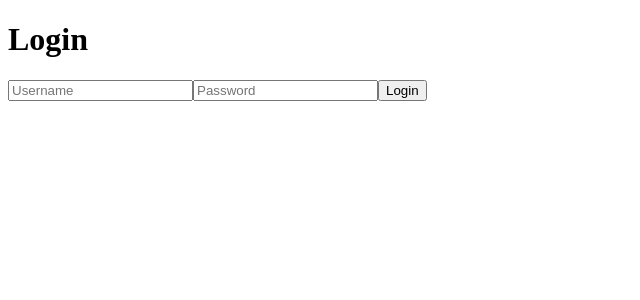
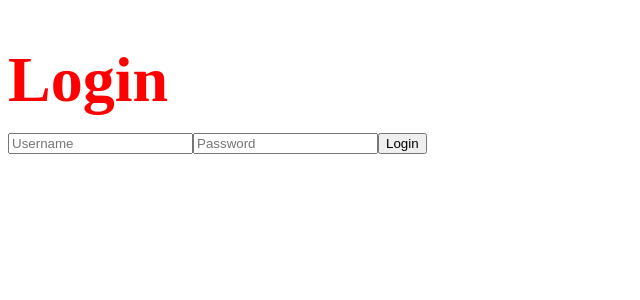
Before and after one commit to atomsdeveloper/react-alunos, a React (Vite) app: page / in a window 1280 px wide. Shown: the top 300 px of the page, without its empty margins (0-640 px from the left). Built offline with nearby package versions, Linux system fonts and the light colour scheme.

Commit message:
feat: created component of Login

```diff
--- a/src/pages/Login/index.jsx
+++ b/src/pages/Login/index.jsx
@@ -1,7 +1,9 @@
+import { Title } from './styled';
+
 export default function Login() {
   return (
     <div className="card">
-      <h1>Login</h1>
+      <Title $isRed={true}>Login</Title>
       <form action="http://localhost:3000/login" method="POST">
         <input type="text" name="username" placeholder="Username" required />
         <input
--- /dev/null
+++ b/src/pages/Login/styled.js
@@ -0,0 +1,7 @@
+import styled from 'styled-components';
+
+export const Title = styled.h1`
+  color: ${(props) => (props.$isRed ? 'red' : 'black')};
+  font-size: 4rem;
+  margin-bottom: 1rem;
+`;
```
